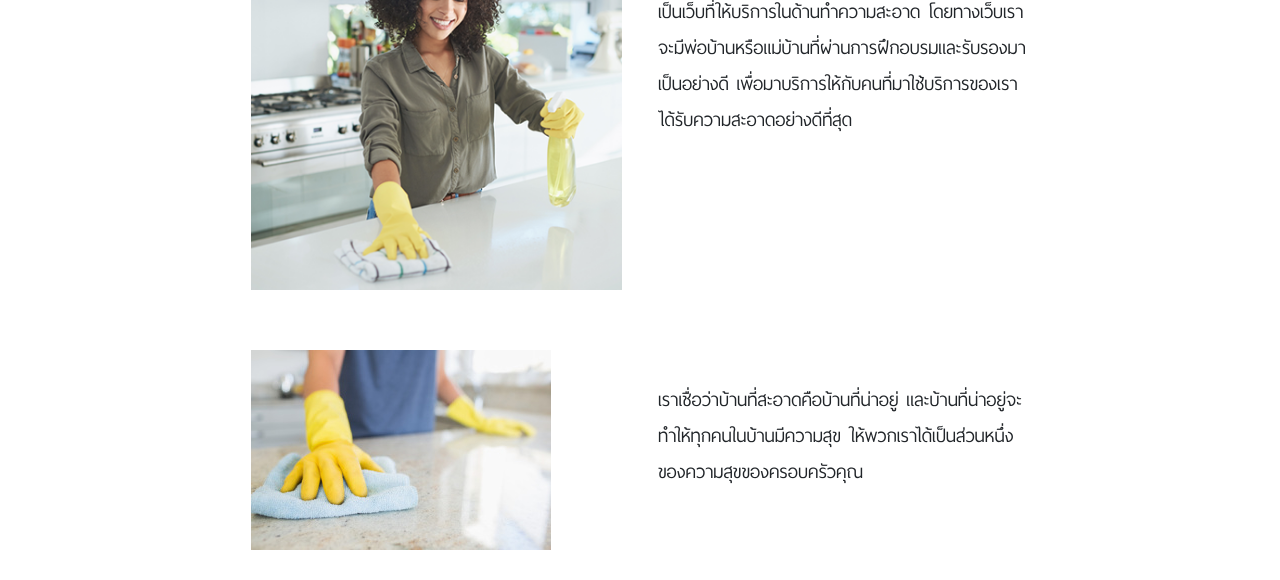
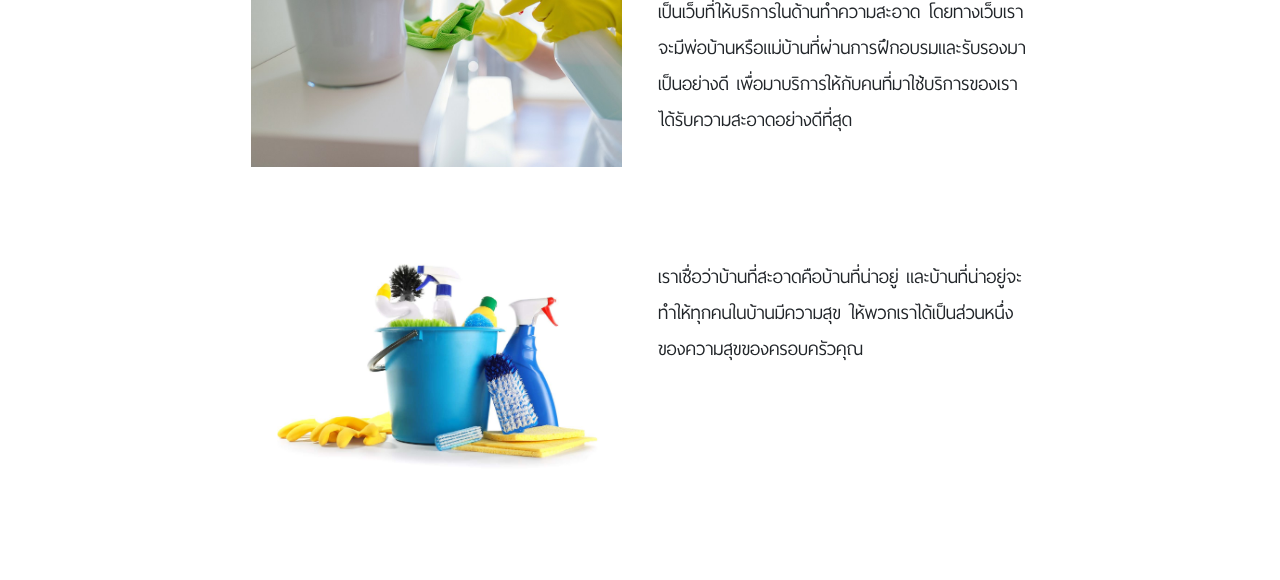
Before and after one commit to Kana-P/SebCleaning, a plain HTML site: page index.html in a window 1280 px wide. Shown: the part 511-1091 px from the top of the page. After the commit the page ends 1028 px from the top, so only its background shows below. Drawn offline with nearby package versions, Linux system fonts and the light colour scheme.

Commit message:
Update index.html

```diff
--- a/index.html
+++ b/index.html
@@ -87,7 +87,7 @@
       <div class="infoBlock row">
         <div class="col-lg-2 emptySpace"></div>
         <div class="col-lg-4">
-          <img src="img/cleaning06.png" class="img-fluid">
+          <img src="img/cleaning01.jpg" class="img-fluid">
         </div>
         <div class="col-lg-4">
           <h4 style="font-family: ThaiSansNeue-Black;">Sebastian</h4>
@@ -98,7 +98,7 @@
       <div class="infoBlock row">
         <div class="col-lg-2 emptySpace"></div>
         <div class="col-lg-4">
-          <img src="img/cleaning08.jpg" class="img-fluid">
+          <img src="img/cleaning05.jpg" class="img-fluid">
         </div>
         <div class="col-lg-4">
           <h4 style="font-family: ThaiSansNeue-Black;"></h4>
```
